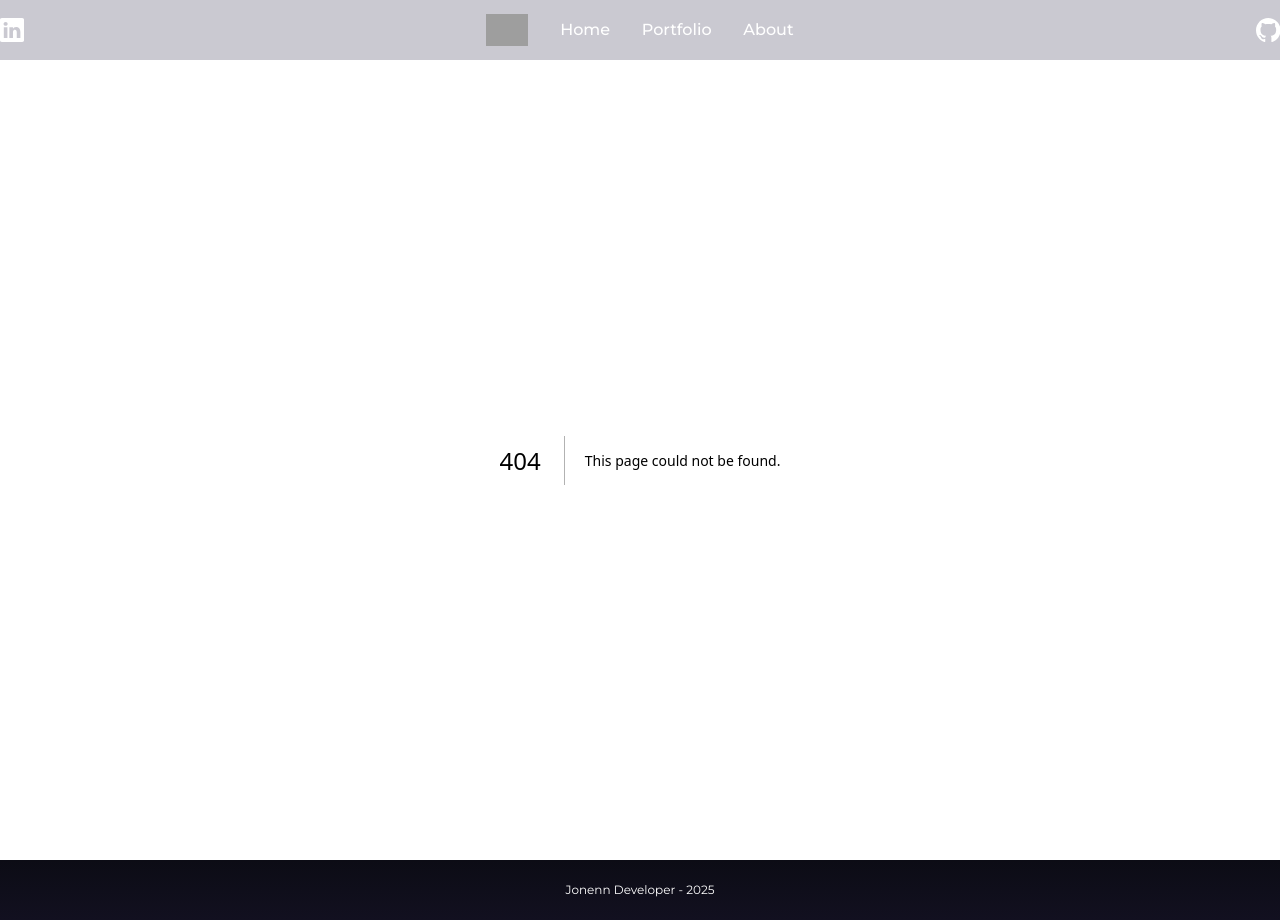
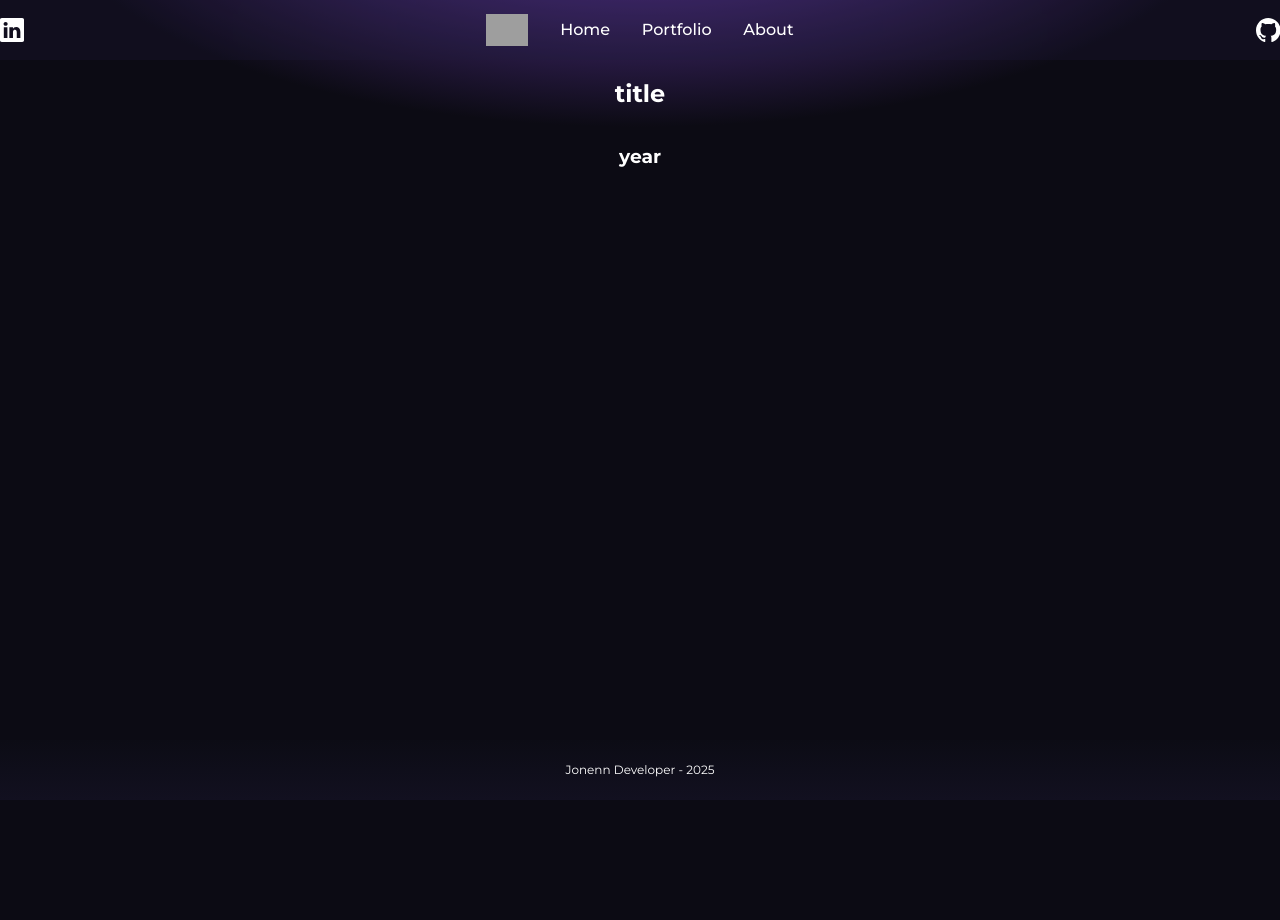
Before and after one commit to jonenn/Portfolio, a Next.js app: page /portfolio in a window 1280 px wide. Before the commit this address had no page. After the commit the page ends 800 px from the top, so only its background shows below. Built offline with nearby package versions, Linux system fonts and the light colour scheme; grey boxes are pictures that could not be loaded.

Commit message:
Portfolio initial setup

```diff
--- a/src/app/globals.scss
+++ b/app/globals.scss
@@ -24,6 +24,7 @@ body {
       #0c0b14 78%
    );
    background-repeat: no-repeat;
+   color: white;
 }
 
 main {
@@ -122,9 +123,9 @@ select {
 }
 
 button,
-[type="button"],
-[type="reset"],
-[type="submit"] {
+[type='button'],
+[type='reset'],
+[type='submit'] {
    -webkit-appearance: button;
 }
 
--- /dev/null
+++ b/app/portfolio/page.tsx
@@ -0,0 +1,20 @@
+'use client';
+
+import { Loader } from '@/components/common/Loader';
+import { Project } from '@/components/common/Project';
+import React, { useState } from 'react';
+
+const Portfolio = () => {
+   const [loading, setLoading] = useState(false);
+
+   return loading ? (
+      <Loader />
+   ) : (
+      <main>
+         <h2 className="portfolio__title">title</h2>
+         <Project />
+      </main>
+   );
+};
+
+export default Portfolio;
--- /dev/null
+++ b/src/components/common/Project/index.tsx
@@ -0,0 +1,28 @@
+import React from 'react';
+
+const Project = () => {
+   return (
+      <div className="project__container">
+         <div className="project__screens"></div>
+         <div className="project__description">
+            <h3 className="project__year">year</h3>
+            <h4 className="project__title"></h4>
+            <p className="project__content"></p>
+            <div className="project__buttons">
+               <button className="project__button"></button>
+               <button className="project__button"></button>
+            </div>
+            <div className="project__techstack">
+               <div className="project__tech"></div>
+            </div>
+            <div className="project__labels">
+               <div className="project__caption"></div>
+               <div className="project__label"></div>
+               <div className="project__label"></div>
+            </div>
+         </div>
+      </div>
+   );
+};
+
+export { Project };
--- a/src/components/common/TechStack/TechStack.scss
+++ b/src/components/common/TechStack/TechStack.scss
@@ -38,13 +38,13 @@
       );
       gap: 1rem;
       flex-shrink: 0;
+      margin-right: 2.1rem;
    }
 
    &__images {
       display: flex;
       height: 100%;
       align-items: center;
-      transform: scale(1.11);
    }
 
    &__image {
```
Also changed, not shown: app/layout.tsx (renamed from src/app/layout.tsx), app/page.tsx (renamed from src/app/page.tsx).
